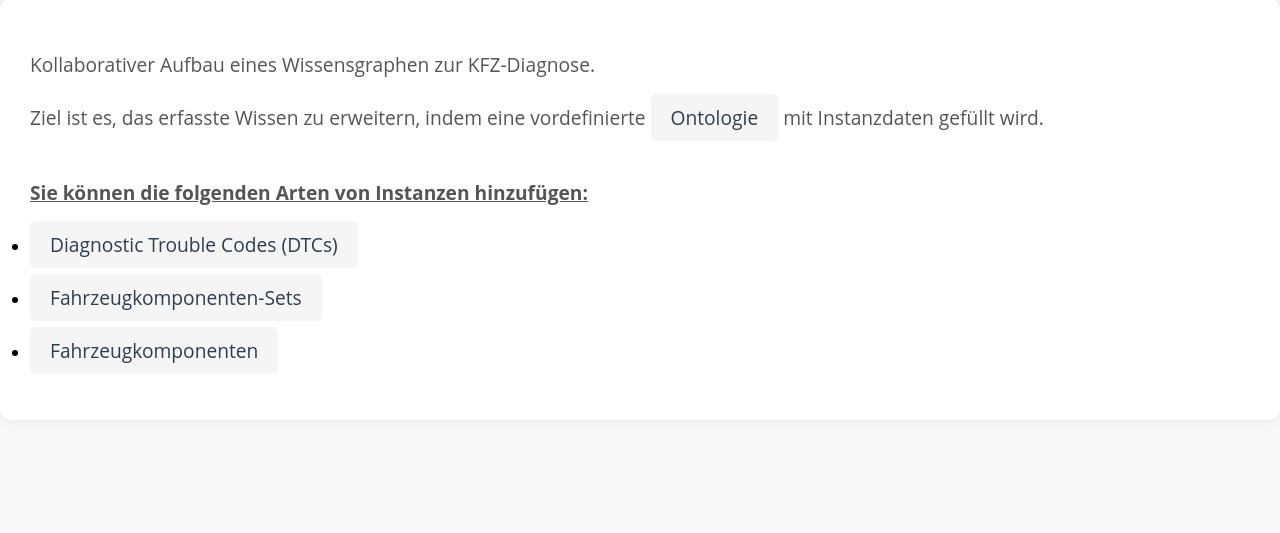
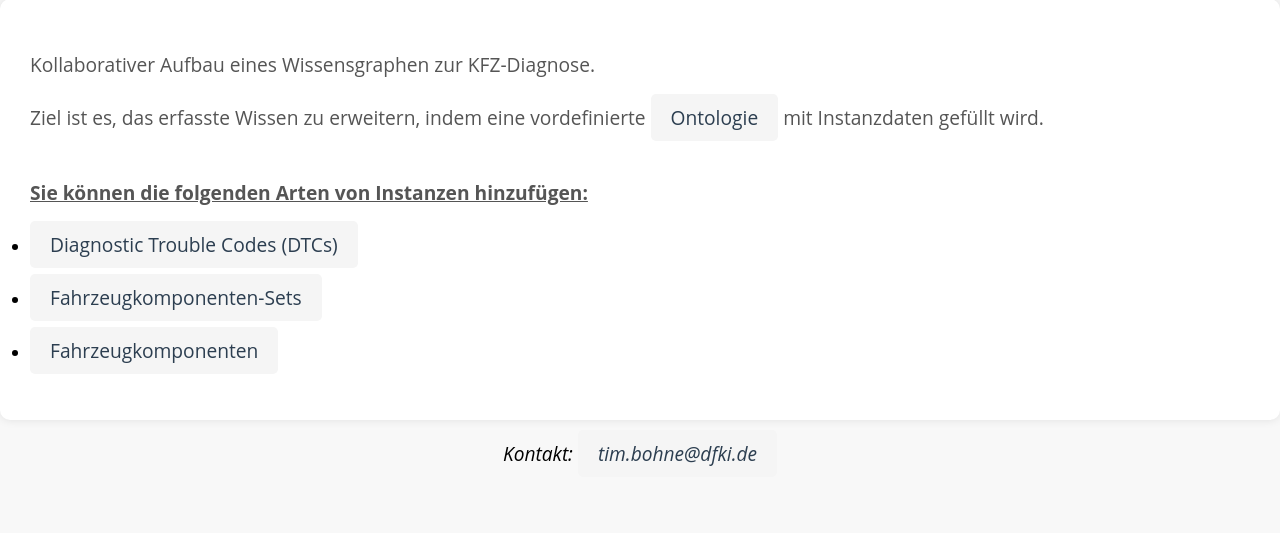
Before and after one commit to tbohne/obd_ontology, a Flask app: page / in a window 1280 px wide. Shown: the part 89-622 px from the top of the page. Run offline with Flask 3, Linux system fonts and the light colour scheme; some libraries are stand-ins or nearby versions.

Commit message:
impl contact footer

```diff
--- a/static/style.css
+++ b/static/style.css
@@ -104,3 +104,13 @@ input[type="submit"]:hover {
     background-color: #2c3e50;
     color: #fff;
 }
+
+footer {
+    padding: 20px;
+    text-align: center;
+    font-size: 1.2rem;
+}
+
+footer a {
+    text-decoration: none;
+}
--- a/templates/DTC_form.html
+++ b/templates/DTC_form.html
@@ -71,5 +71,8 @@
         {% endwith %}
     </article>
 </section>
+<footer>
+    <p><i>Kontakt: <a href="mailto:tim.bohne@dfki.de">tim.bohne@dfki.de</a></i></p>
+</footer>
 </body>
 </html>
--- a/templates/component_form.html
+++ b/templates/component_form.html
@@ -43,6 +43,9 @@
         {% endwith %}
     </article>
 </section>
+<footer>
+    <p><i>Kontakt: <a href="mailto:tim.bohne@dfki.de">tim.bohne@dfki.de</a></i></p>
+</footer>
 </body>
 
 </html>
--- a/templates/component_set_form.html
+++ b/templates/component_set_form.html
@@ -61,6 +61,9 @@
         {% endwith %}
     </article>
 </section>
+<footer>
+    <p><i>Kontakt: <a href="mailto:tim.bohne@dfki.de">tim.bohne@dfki.de</a></i></p>
+</footer>
 </body>
 
 </html>
--- a/templates/index.html
+++ b/templates/index.html
@@ -28,6 +28,9 @@
         </ul>
     </article>
 </section>
+<footer>
+    <p><i>Kontakt: <a href="mailto:tim.bohne@dfki.de">tim.bohne@dfki.de</a></i></p>
+</footer>
 </body>
 
 </html>
```
